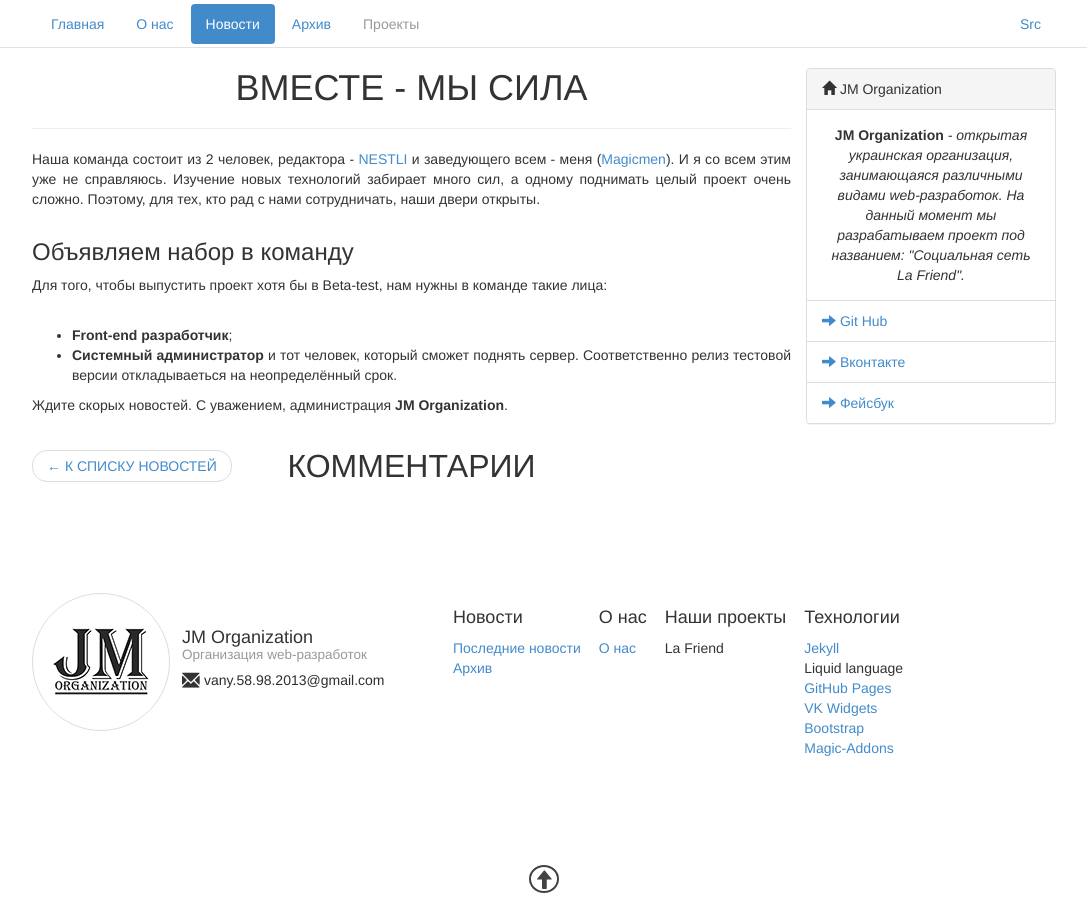
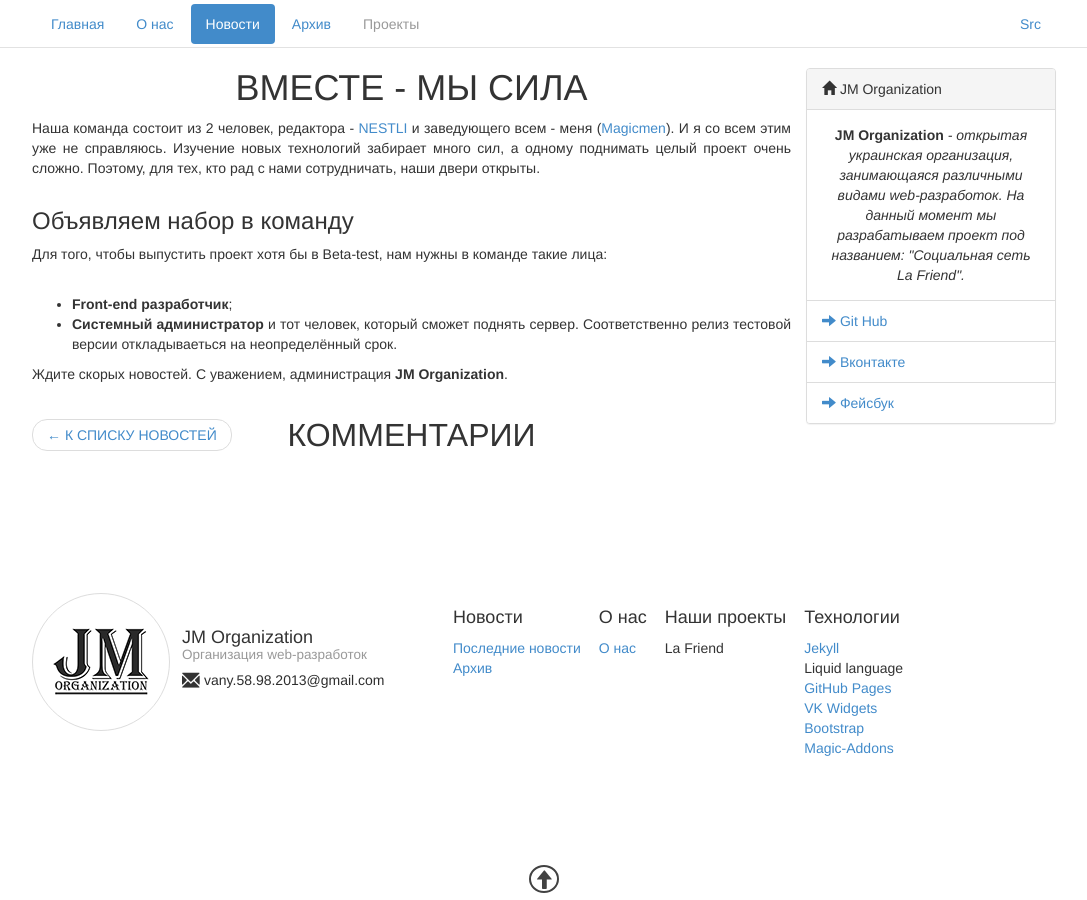
Before and after one commit to jm-organization/jm-organization.github.io, a Jekyll site: the page built from _posts/2017-07-04-invation-in-command.md, in a window 1280 px wide. Shown: the whole page, without its empty margins (96-1183 px from the left). Built offline with Jekyll 4.4.1, drawn with Linux system fonts in a browser that asks for light colours; our own code applies the rules of GitHub Pages for plain Markdown files; comment, search, counter and statistics services are not loaded.

Commit message:
Изменение вида заголовка

```diff
--- a/_data/projectteam.yml
+++ b/_data/projectteam.yml
@@ -24,4 +24,4 @@
   position: "Системный администратор"
   date-of-adopted: "4 Июля"
   info:
-    web-sites:
+    web-sites: "https://github.com/connor41"
--- a/_layouts/body-sample.html
+++ b/_layouts/body-sample.html
@@ -18,7 +18,6 @@
 					<div class="jm-page-title">
 						<h1>{{ page.title }}</h1>
 					</div>
-					<hr class="small-devider">
 					{% endif %}
 
 					{{ content }}
--- a/assets/css/main.css
+++ b/assets/css/main.css
@@ -200,7 +200,17 @@
       position: relative;
       text-transform: uppercase; }
       .page-width .page-content .jm-page-title h1, .page-width .page-content .jm-comments .jm-comments-title h1 {
-        text-align: center; }
+        text-align: center;
+        position: relative; }
+        .page-width .page-content .jm-page-title h1:before, .page-width .page-content .jm-comments .jm-comments-title h1:before, .page-width .page-content .jm-page-title h1:after, .page-width .page-content .jm-comments .jm-comments-title h1:after {
+          width: 100%;
+          height: 1px;
+          margin: auto 0;
+          background: #e2e2e2; }
+        .page-width .page-content .jm-page-title h1:before, .page-width .page-content .jm-comments .jm-comments-title h1:before {
+          padding-right: 15px; }
+        .page-width .page-content .jm-page-title h1:after, .page-width .page-content .jm-comments .jm-comments-title h1:after {
+          padding-left: 15px; }
     .page-width .page-content article {
       padding: 24px;
       border-radius: 4px;
```
Also changed, not shown: assets/css/main.sass (+10 -0 lines).
